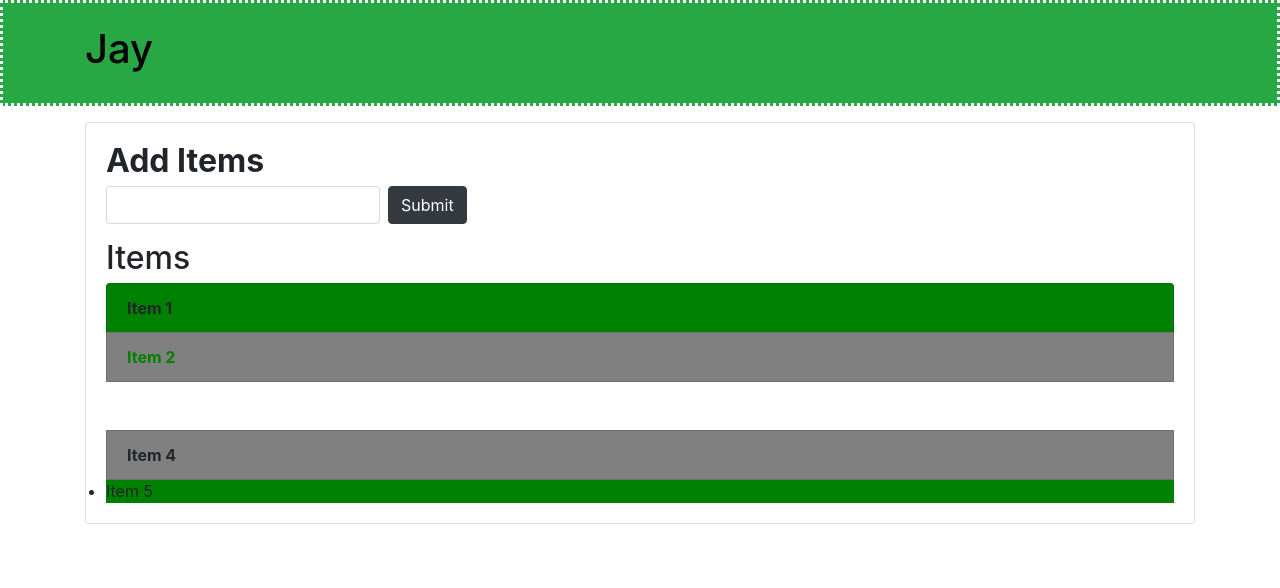
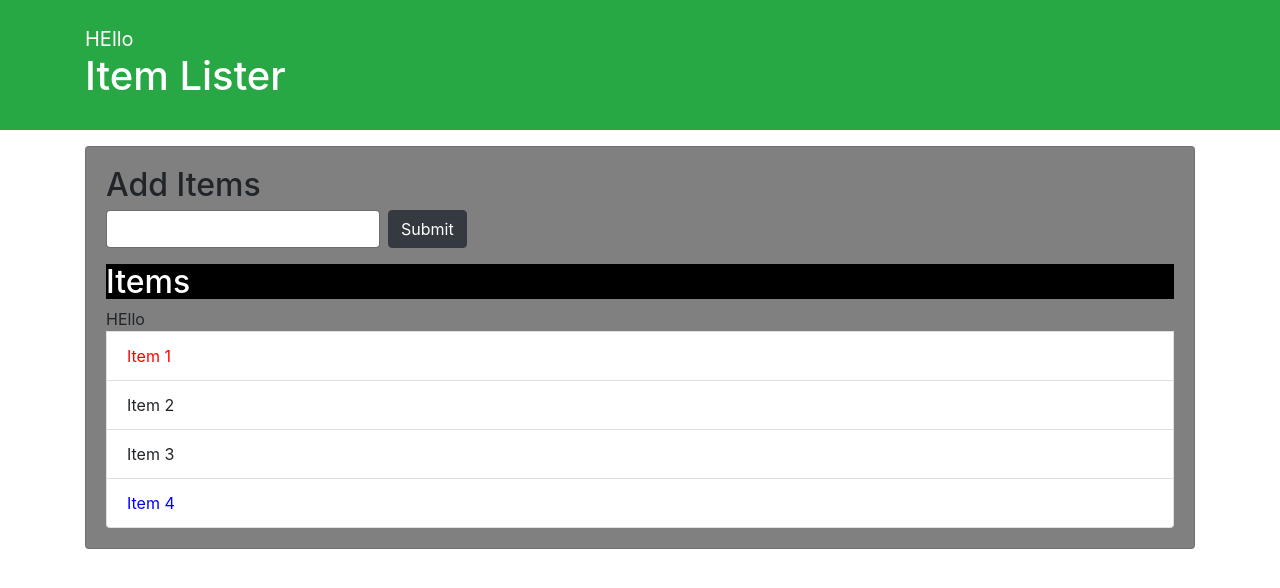
Before and after one commit to JayanthSagarapu/demo3, a plain HTML site: page index.html in a window 1280 px wide. Drawn offline with nearby package versions, Linux system fonts and the light colour scheme.

Commit message:
updated DOM

```diff
--- a/index.html
+++ b/index.html
@@ -20,13 +20,12 @@
       <input type="text" class="form-control mr-2">
       <input type="submit" class="btn btn-dark" value="Submit">
     </form>
-    <h2 class="title">Items</h2>
+    <h2 id="title" class="title">Items</h2>
     <ul id="items" class="list-group">
       <li class="list-group-item">Item 1</li>
       <li class="list-group-item">Item 2</li>
       <li class="list-group-item">Item 3</li>
       <li class="list-group-item">Item 4</li>
-      <li>Item 5</li>
     </ul>
    </div>
   </div>
--- a/script.js
+++ b/script.js
@@ -4,35 +4,91 @@ const additems = document.querySelector('.title');
 const items = document.getElementsByClassName('list-group-item');
 const list = document.getElementsByTagName('li');
 
-headerTitle.textContent= 'Jay';
-headerTitle.style.color = 'black';
+// headerTitle.textContent= 'Jay';
+// headerTitle.style.color = 'black';
 
-header.style.border = 'white dotted 3px';
+// header.style.border = 'white dotted 3px';
 
-additems.style.fontWeight = 'bold'
-//additems.style.color = 'green';
+// additems.style.fontWeight = 'bold'
+// //additems.style.color = 'green';
 
-items[2].style.background = 'green';
+// items[2].style.background = 'green';
 
-for (let i=0; i< items.length; i++){
-    items[i].style.fontWeight = 'bold';
-}
+// for (let i=0; i< items.length; i++){
+//     items[i].style.fontWeight = 'bold';
+// }
 
-for (let i=0; i< list.length; i++){
-    list[i].style.background = 'grey';
-}
+// for (let i=0; i< list.length; i++){
+//     list[i].style.background = 'grey';
+// }
 
-const firstitem = document.querySelector('.list-group-item');
-const seconditem = document.querySelector('.list-group-item:nth-child(2)');
-const thirditem = document.querySelector('.list-group-item:nth-child(3)');
-const lastitem = document.querySelector('.list-group-item:last-child');
+// const firstitem = document.querySelector('.list-group-item');
+// const seconditem = document.querySelector('.list-group-item:nth-child(2)');
+// const thirditem = document.querySelector('.list-group-item:nth-child(3)');
+// const lastitem = document.querySelector('.list-group-item:last-child');
 
-//seconditem.style.background = 'green';
-thirditem.style.visibility = "hidden";
+// //seconditem.style.background = 'green';
+// thirditem.style.visibility = "hidden";
 
-const odd = document.querySelectorAll('li:nth-child(odd)');
-const even = document.querySelectorAll('li:nth-child(even)');
-for (let i=0; i< odd.length; i++){
-    odd[i].style.background = 'green';
-}
-even[0].style.color='green';
+// const odd = document.querySelectorAll('li:nth-child(odd)');
+// const even = document.querySelectorAll('li:nth-child(even)');
+// for (let i=0; i< odd.length; i++){
+//     odd[i].style.background = 'green';
+// }
+// even[0].style.color='green'
+
+const itemlist = document.querySelector("#items");
+
+//parentElement
+itemlist.parentElement.style.background = 'grey';
+
+//lastchild
+console.log(itemlist.lastChild);
+
+//lastchildelement
+itemlist.lastElementChild.style.color ='blue';
+
+//firstchild
+console.log(itemlist.firstChild);
+
+//firstchildelement
+itemlist.firstElementChild.style.color ='red';
+
+//nextsibling
+const nextitem = document.querySelector('#title');
+console.log(nextitem.nextSibling);
+
+//nextelementsibling
+nextitem.style.background = 'black';
+
+//previoussibling
+console.log(itemlist.previousSibling);
+
+//previouselementsibling
+itemlist.previousElementSibling.style.color = 'white'
+
+//create element
+const newdiv = document.createElement('div');
+const newdiv1 = document.createElement('div');
+//Add class
+newdiv.className = 'HEllo'
+
+//setAttribute
+newdiv.setAttribute('name','hello div');
+
+//add textnode
+const textnode = document.createTextNode('HEllo');
+const textnode1 = document.createTextNode('HEllo');
+
+//append
+newdiv.appendChild(textnode)
+newdiv1.appendChild(textnode1)
+
+const container = document.querySelector('header .container');
+const h1 = document.querySelector('header h1');
+
+newdiv.style.fontSize = '20px';
+
+container.insertBefore(newdiv,h1);
+
+itemlist.insertBefore(newdiv1, items[0])
```
